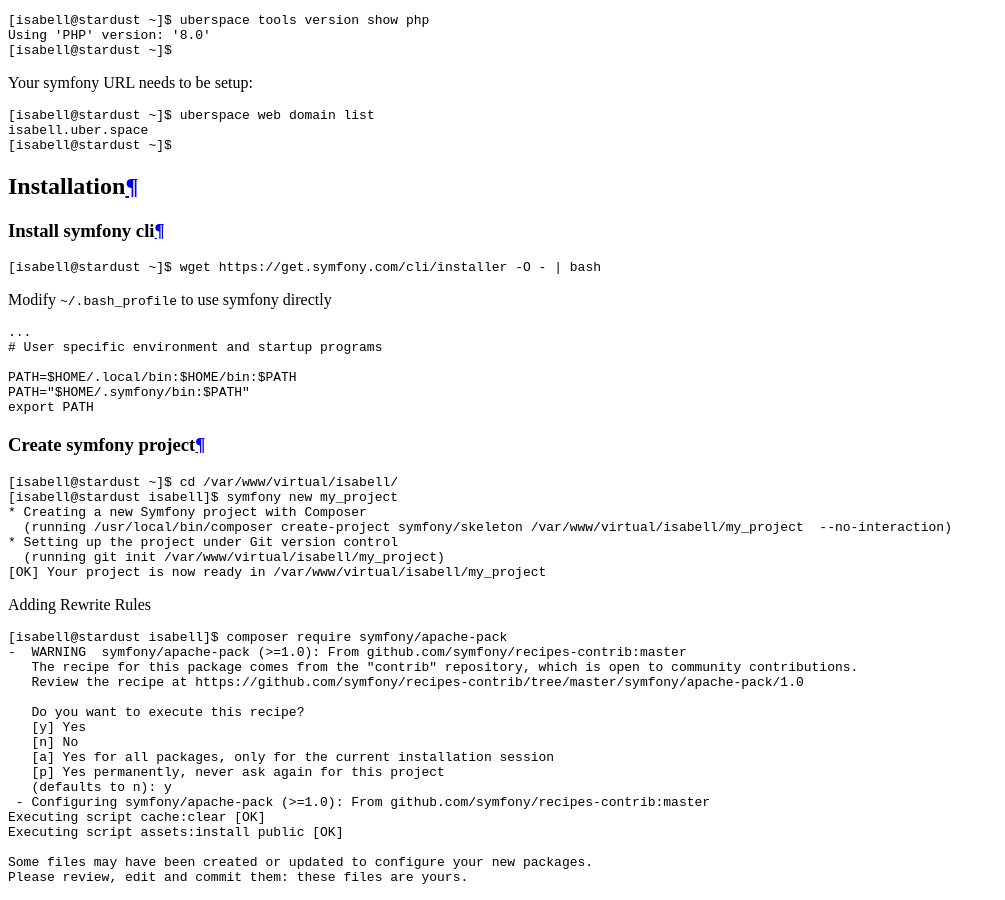
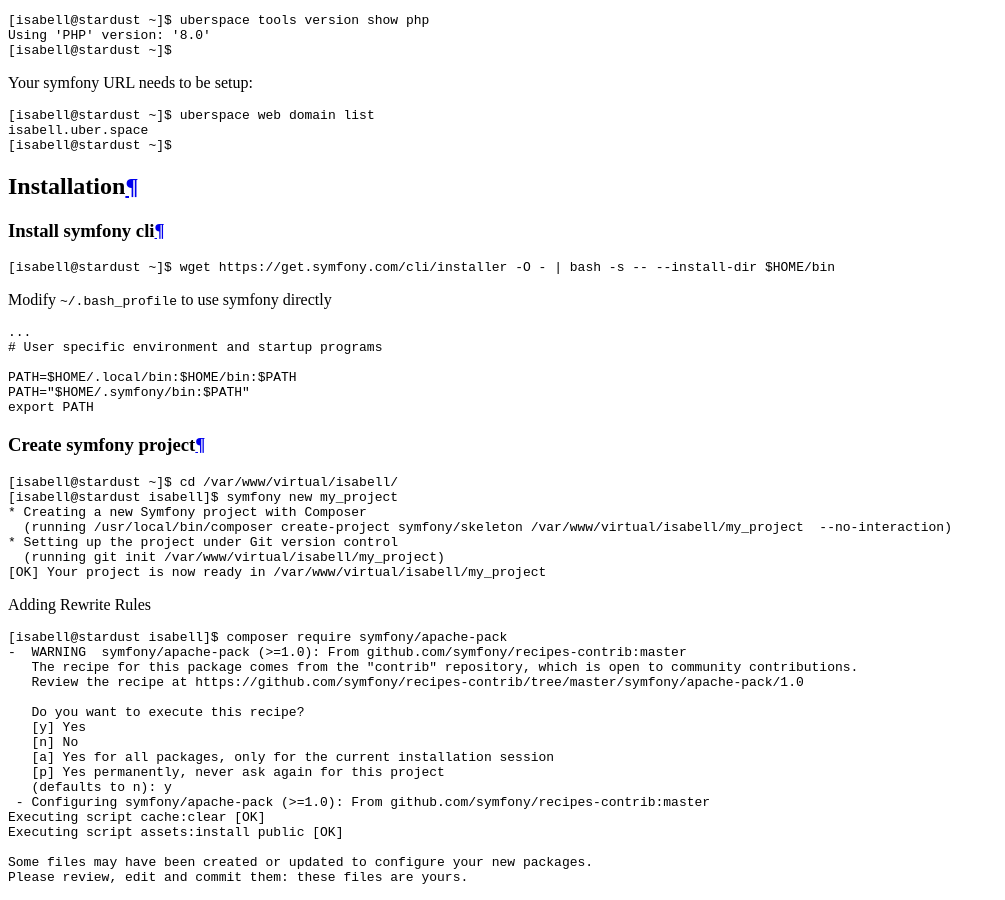
Before and after one commit to Uberspace/lab, a Sphinx documentation site: the page built from source/guide_symfony.rst, in a window 1280 px wide and 900 px high, scrolled down 4554 px. Shown: the whole window, without its empty margins (0-1005 px from the left). Built offline with Sphinx 7.4.7 and the Read the Docs theme 2.0.0, drawn with Linux system fonts in a browser that asks for light colours.

Commit message:
Update source/guide_symfony.rst
direct install to ~/bin

Co-authored-by: luto <m@luto.at>

```diff
--- a/source/guide_symfony.rst
+++ b/source/guide_symfony.rst
@@ -55,7 +55,7 @@
 
 ::
 
- [isabell@stardust ~]$ wget https://get.symfony.com/cli/installer -O - | bash
+ [isabell@stardust ~]$ wget https://get.symfony.com/cli/installer -O - | bash -s -- --install-dir $HOME/bin
 
 Modify ``~/.bash_profile`` to use symfony directly
 
```
